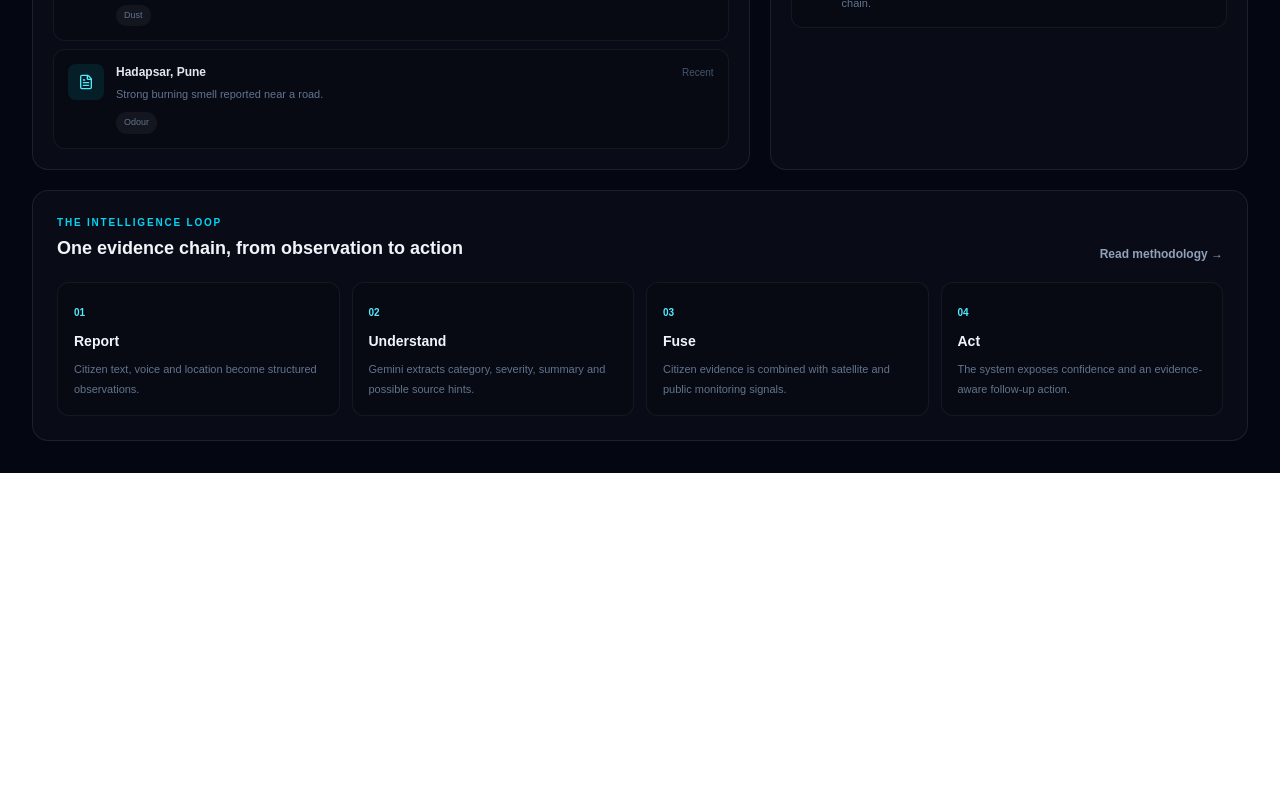
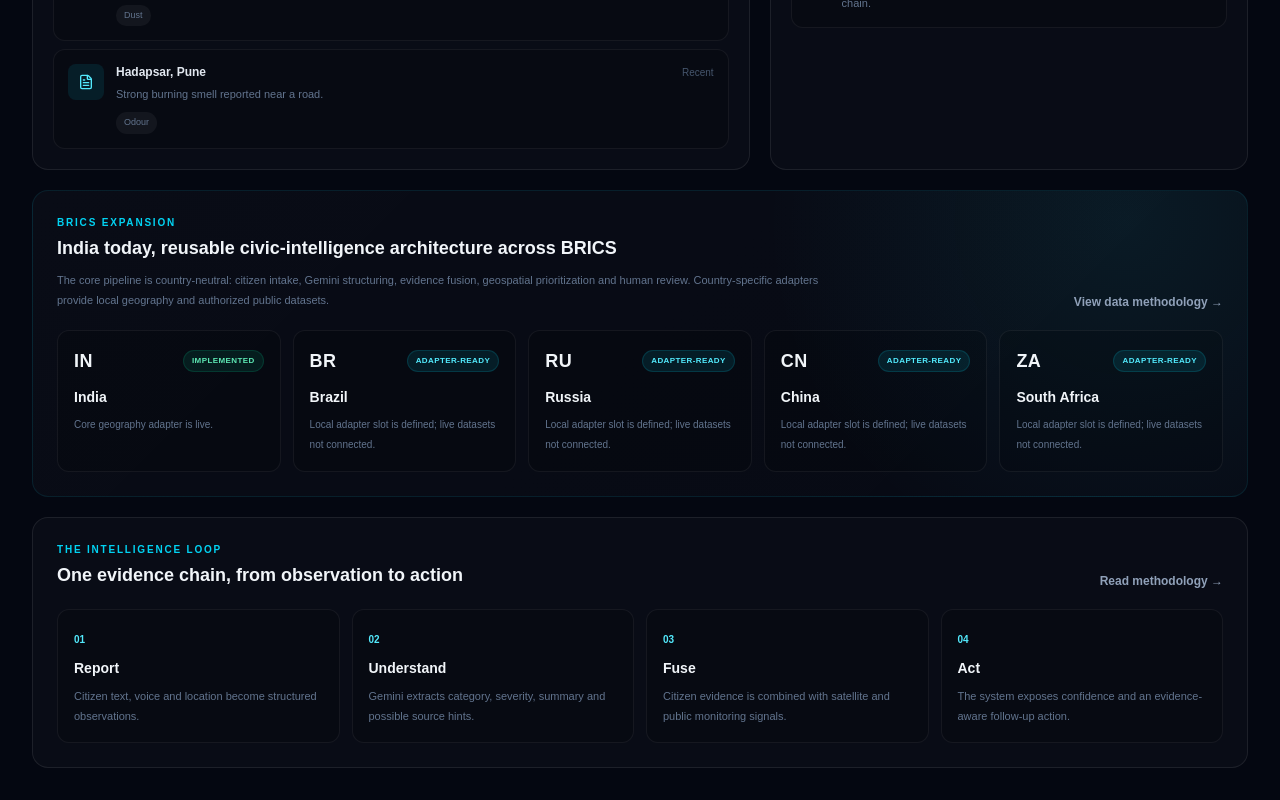
Before and after one commit to jaganbaditya16-note/VayuNetra, a Next.js app: page / in a window 1280 px wide. Shown: the part 1628-2428 px from the top of the page. Before the commit the page ends 2101 px from the top, so only its background shows below. Built offline with nearby package versions, Linux system fonts and the light colour scheme; no server answers.

Commit message:
Add BRICS expansion section and loading-state UI fix

```diff
--- a/app/page.tsx
+++ b/app/page.tsx
@@ -182,7 +182,7 @@ export default function Home() {
   const [reports, setReports] = useState<Report[]>(demoReports);
   const [selectedId, setSelectedId] = useState<string>(demoHotspots[0]?.id);
   const [filter, setFilter] = useState("All");
-  const [loading, setLoading] = useState(false);
+  const [loading, setLoading] = useState(true);
 
   useEffect(() => {
     Promise.all([
@@ -269,7 +269,7 @@ export default function Home() {
             <p className="mt-4 max-w-3xl text-sm leading-7 text-slate-400 sm:text-base">
               VayuNetra structures multilingual citizen observations with Gemini,
               combines them with satellite-derived indicators and available
-              public monitoring data, then exposes the evidence, confidence and
+              public-data context, then exposes the evidence, confidence and
               next action in one operational view.
             </p>
 
@@ -614,6 +614,66 @@ export default function Home() {
           </div>
         </section>
 
+
+        <section className="mt-5 rounded-2xl border border-cyan-400/10 bg-[radial-gradient(circle_at_90%_10%,rgba(34,211,238,0.08),transparent_32%),linear-gradient(135deg,rgba(255,255,255,0.025),rgba(255,255,255,0.015))] p-5 sm:p-6">
+          <div className="flex flex-col justify-between gap-3 sm:flex-row sm:items-end">
+            <div>
+              <p className="text-[10px] font-bold tracking-[0.18em] text-cyan-400">
+                BRICS EXPANSION
+              </p>
+              <h2 className="mt-1 text-lg font-semibold">
+                India today, reusable civic-intelligence architecture across BRICS
+              </h2>
+              <p className="mt-2 max-w-3xl text-[11px] leading-5 text-slate-500">
+                The core pipeline is country-neutral: citizen intake, Gemini
+                structuring, evidence fusion, geospatial prioritization and
+                human review. Country-specific adapters provide local geography
+                and authorized public datasets.
+              </p>
+            </div>
+            <Link
+              href="/sources"
+              className="shrink-0 text-xs font-semibold text-slate-400 hover:text-white"
+            >
+              View data methodology →
+            </Link>
+          </div>
+
+          <div className="mt-5 grid gap-3 sm:grid-cols-2 lg:grid-cols-5">
+            {[
+              ["IN", "India", "IMPLEMENTED", "Core geography adapter is live."],
+              ["BR", "Brazil", "ADAPTER-READY", "Local adapter slot is defined; live datasets not connected."],
+              ["RU", "Russia", "ADAPTER-READY", "Local adapter slot is defined; live datasets not connected."],
+              ["CN", "China", "ADAPTER-READY", "Local adapter slot is defined; live datasets not connected."],
+              ["ZA", "South Africa", "ADAPTER-READY", "Local adapter slot is defined; live datasets not connected."],
+            ].map(([code, country, status, detail]) => (
+              <div
+                key={code}
+                className="rounded-xl border border-white/[0.06] bg-black/15 p-4"
+              >
+                <div className="flex items-center justify-between gap-3">
+                  <span className="text-lg font-black tracking-wide text-slate-100">
+                    {code}
+                  </span>
+                  <span
+                    className={
+                      status === "IMPLEMENTED"
+                        ? "rounded-full border border-emerald-400/15 bg-emerald-400/10 px-2 py-1 text-[8px] font-bold tracking-wider text-emerald-300"
+                        : "rounded-full border border-cyan-400/15 bg-cyan-400/10 px-2 py-1 text-[8px] font-bold tracking-wider text-cyan-300"
+                    }
+                  >
+                    {status}
+                  </span>
+                </div>
+                <h3 className="mt-3 text-sm font-semibold">{country}</h3>
+                <p className="mt-2 text-[10px] leading-5 text-slate-500">
+                  {detail}
+                </p>
+              </div>
+            ))}
+          </div>
+        </section>
+
         <section className="mt-5 rounded-2xl border border-white/[0.08] bg-white/[0.025] p-5 sm:p-6">
           <div className="flex flex-col justify-between gap-3 sm:flex-row sm:items-end">
             <div>
```
